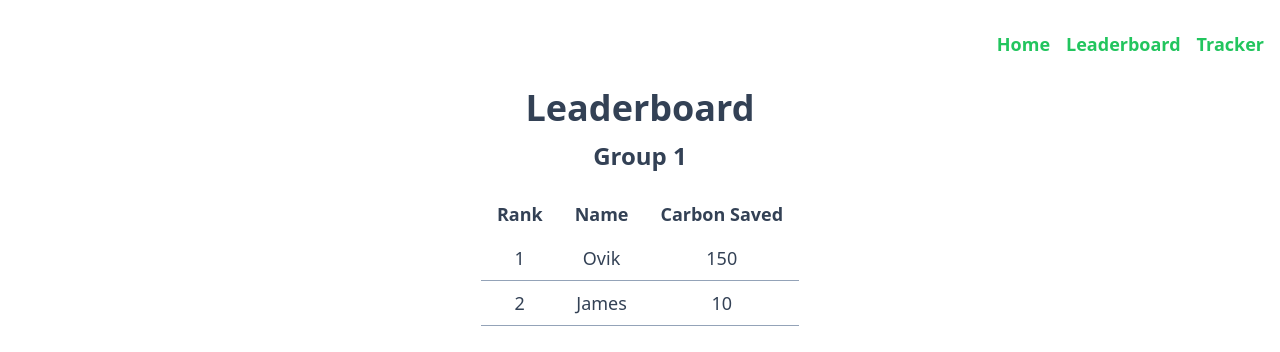
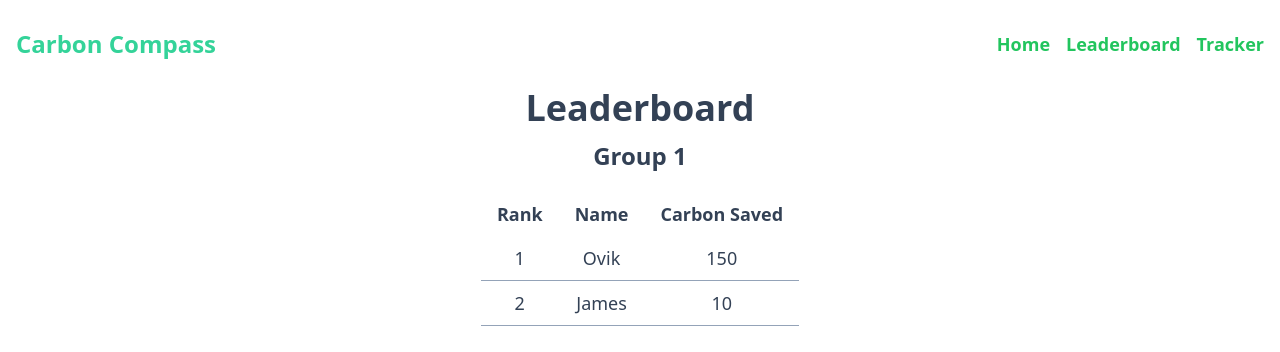
Before and after one commit to Ovikx/carbon-compass, a React (Vite) app: page /leaderboard in a window 1280 px wide. Shown: the top 352 px of the page. Built offline with nearby package versions, Linux system fonts and the light colour scheme.

Commit message:
Show name

```diff
--- a/src/components/NavBarComponent.tsx
+++ b/src/components/NavBarComponent.tsx
@@ -5,8 +5,8 @@ export function NavBarComponent() {
     <nav className="fixed top-0 left-0 w-full ">
       <div className="container mx-auto px-4 py-2">
         <div className="flex justify-between items-center mt-5">
-          <h2 className="text-2xl text-white cursor-pointer font-extrabold">
-            Carbon Tracker
+          <h2 className="text-2xl text-emerald-400 cursor-pointer font-extrabold">
+            Carbon Compass
           </h2>
           <ul className="flex space-x-4">
             <li>
```
